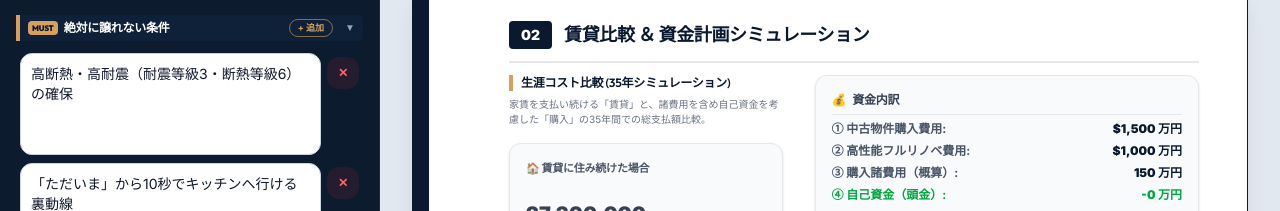
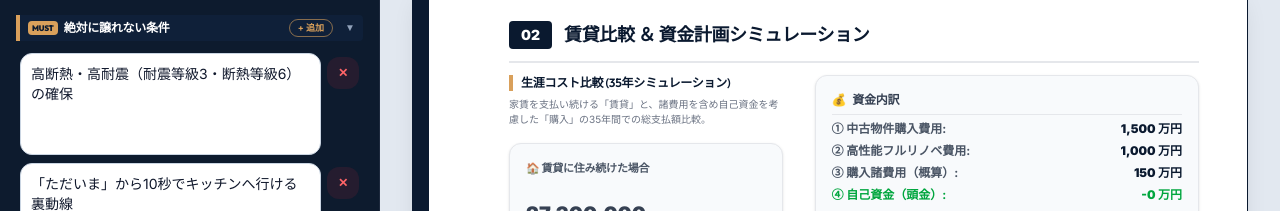
Before and after one commit to nagatomo-home-admin/vr-viewer, a Next.js app: page /hearing in a window 1280 px wide. Shown: the part 1420-1631 px from the top of the page. Built offline with nearby package versions, Linux system fonts and the light colour scheme.

Commit message:
fix(hearing): remove incorrect dollar signs in price display

```diff
--- a/src/app/hearing/page.tsx
+++ b/src/app/hearing/page.tsx
@@ -1821,11 +1821,11 @@ export default function HearingPage() {
                       <div className="space-y-1.5 text-xs font-bold text-gray-700 flex-grow flex flex-col justify-around">
                         <div className="flex justify-between">
                           <span className="text-gray-600">① 中古物件購入費用:</span>
-                          <span className="font-black text-[#0A192F]">${data.propertyPrice.toLocaleString()} 万円</span>
+                          <span className="font-black text-[#0A192F]">{data.propertyPrice.toLocaleString()} 万円</span>
                         </div>
                         <div className="flex justify-between">
                           <span className="text-gray-600">② 高性能フルリノベ費用:</span>
-                          <span className="font-black text-[#0A192F]">${data.renovePrice.toLocaleString()} 万円</span>
+                          <span className="font-black text-[#0A192F]">{data.renovePrice.toLocaleString()} 万円</span>
                         </div>
                         <div className="flex justify-between">
                           <span className="text-gray-600">③ 購入諸費用（概算）:</span>
```
